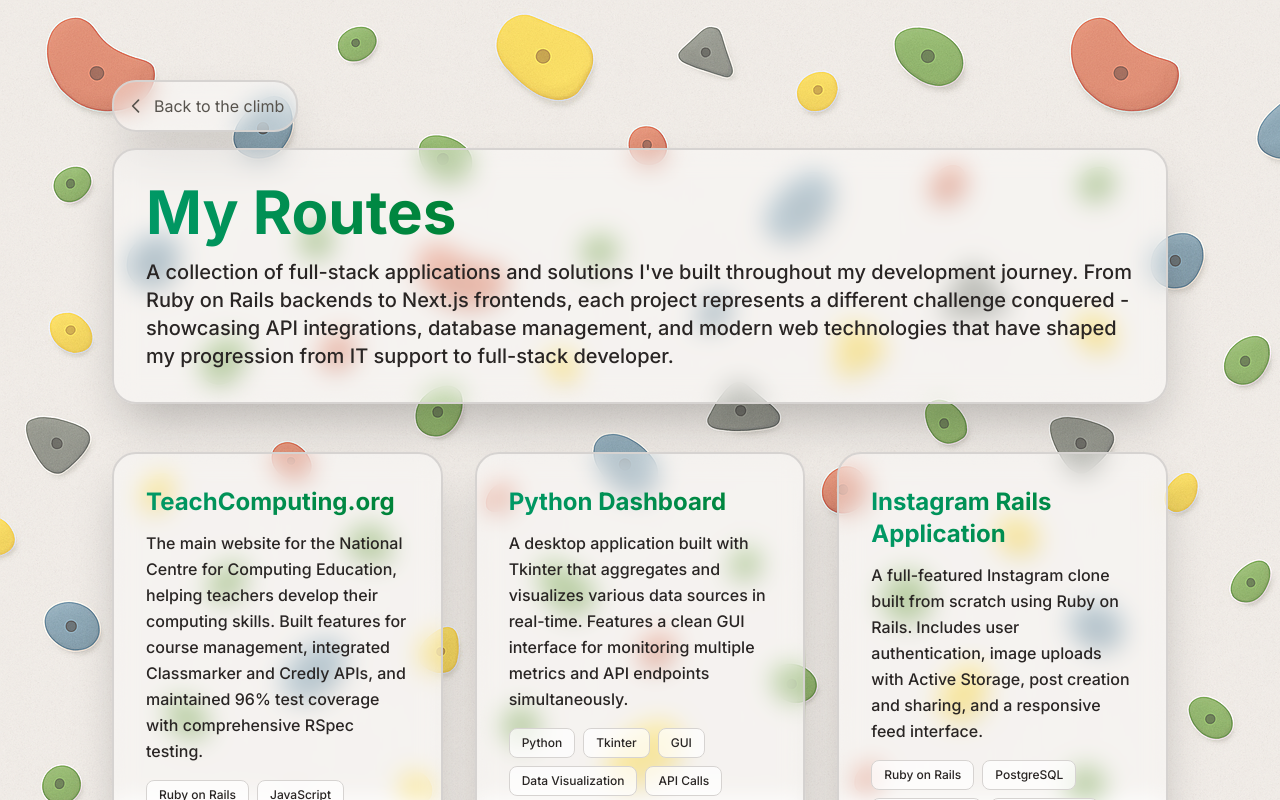
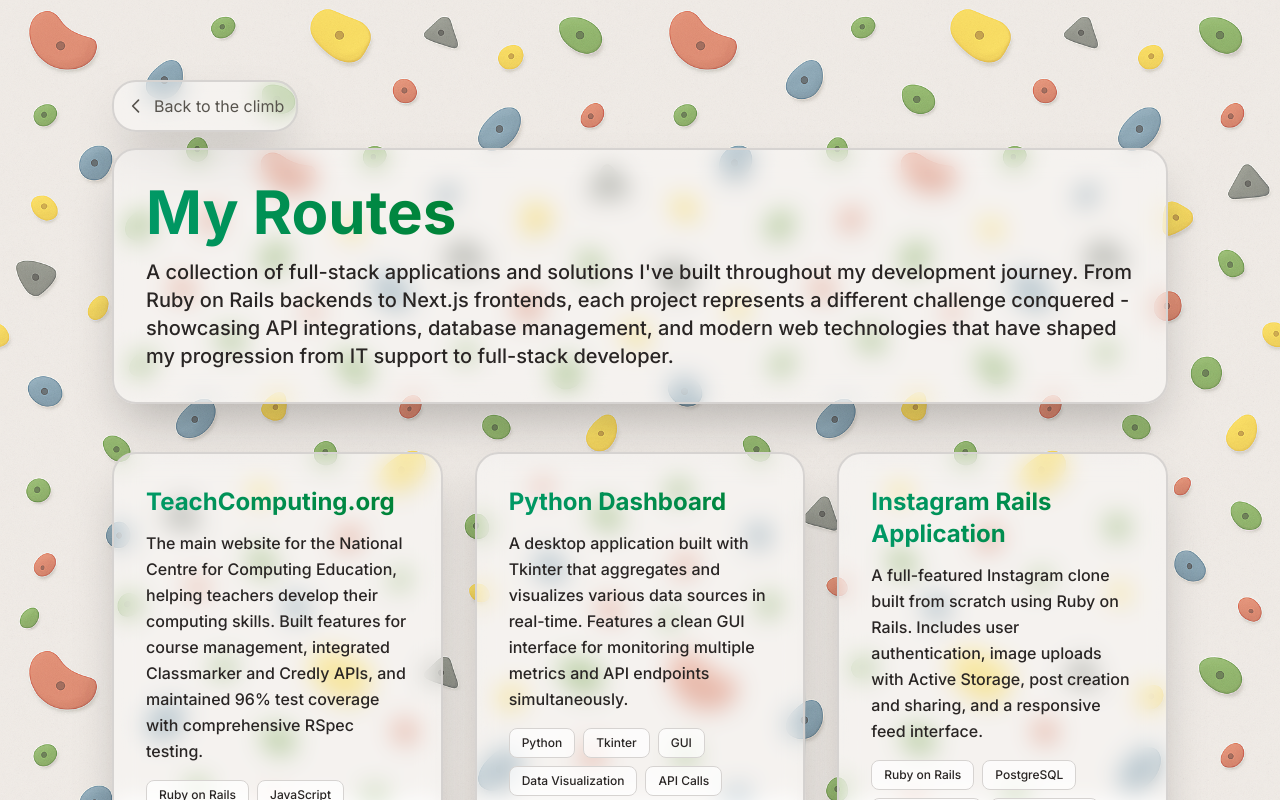
Before and after one commit to A-Wheeto/adamwheatley.net, a Next.js app: page /projects in a window 1280 px wide. Shown: the top 800 px of the page. Built offline with nearby package versions, Linux system fonts and the light colour scheme.

Commit message:
Background sizing

```diff
--- a/src/app/page.tsx
+++ b/src/app/page.tsx
@@ -55,8 +55,8 @@
           style={{
             backgroundImage: 'url("/background.png")',
             backgroundRepeat: 'repeat',
-            backgroundSize: 'auto',
             opacity: 0.7,
+            backgroundSize: 'clamp(400px, 50vw, 800px)',
           }}
         />
 
--- a/src/app/projects/page.tsx
+++ b/src/app/projects/page.tsx
@@ -24,7 +24,7 @@
         style={{
           backgroundImage: 'url("/background.png")',
           backgroundRepeat: 'repeat',
-          backgroundSize: 'auto',
+          backgroundSize: 'clamp(400px, 50vw, 800px)',
           opacity: 0.7,
         }}
       />
```
